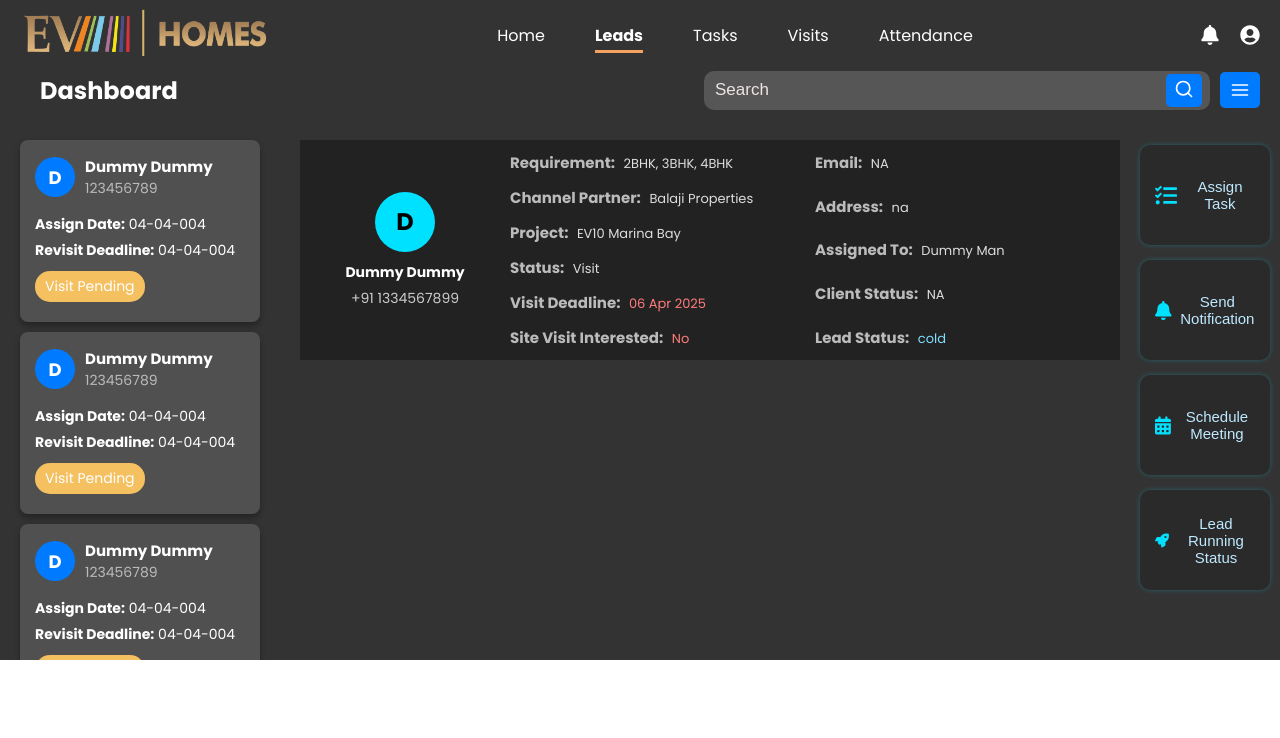
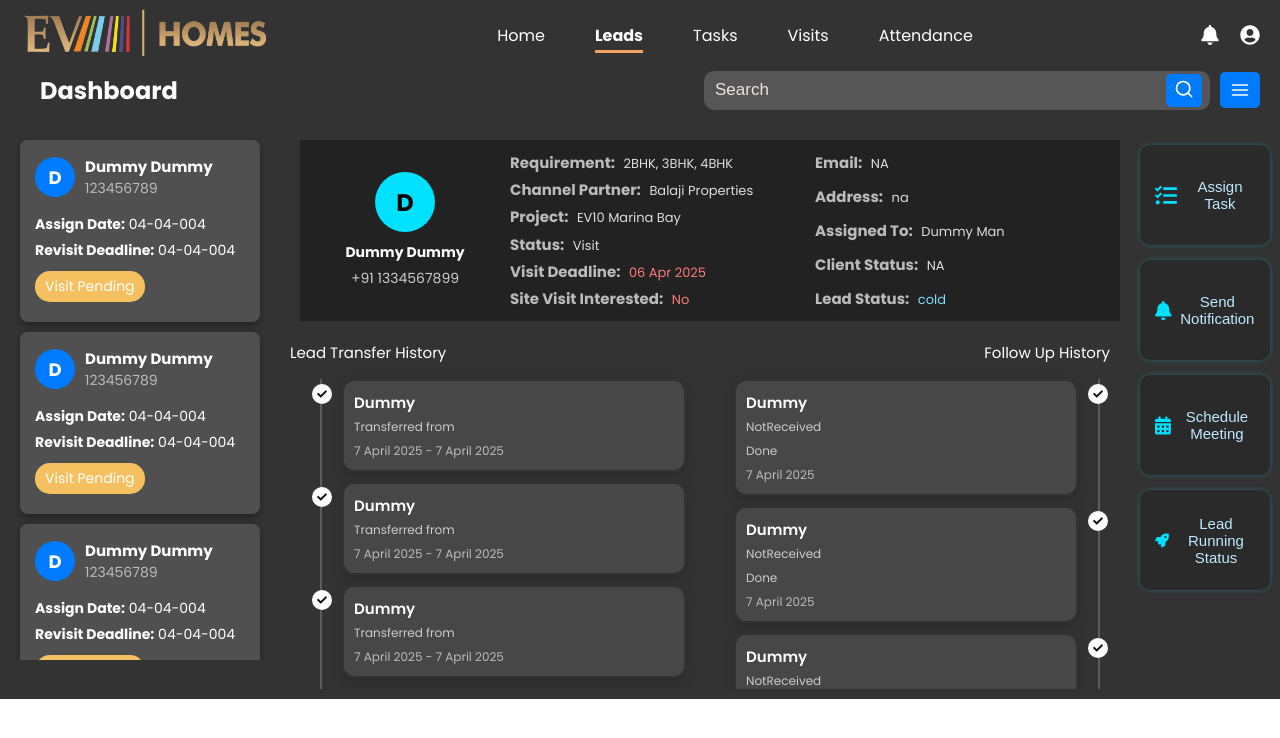
Before and after one commit to shrutimisal/evhomes-desktop-ui, a Next.js app: page /leads in a window 1280 px wide. Shown: the top 738 px of the page. Built offline with nearby package versions, Linux system fonts and the light colour scheme.

Commit message:
notification dialog

```diff
--- a/app/leads/leads.module.css
+++ b/app/leads/leads.module.css
@@ -19,3 +19,8 @@
   .fullContainer{
     background-color: #333;
   }
+
+  .listHistoryContainer{
+  display: flex;
+  flex-direction: column;
+  }
--- a/app/leads/page.js
+++ b/app/leads/page.js
@@ -4,6 +4,7 @@ import Leaddashboardcards from "@/components/LeadsDashboardCards/Leaddashboardca
 import React from "react";
 import styles from "./leads.module.css";
 import Leaddetailspage from "@/components/LeadDetails/Leaddetailspage";
+import Leadshistory from "@/components/LeadsHistory/Leadshistory";
 
 const LeadsPage = () => {
   return (
@@ -12,7 +13,10 @@ const LeadsPage = () => {
 
       <div className={styles.listDetailsContainer}>
         <div className={styles.listContainer}><Leadlistpage /></div>
+        <div className={styles.listHistoryContainer}>
         <Leaddetailspage/>
+
+        </div>
       </div>
     </div>
   );
--- a/components/LeadDetails/Leaddetailspage.js
+++ b/components/LeadDetails/Leaddetailspage.js
@@ -6,6 +6,7 @@ import Assigndialog from "../AssignTaskDialog/Assigndialog";
 import Sendnotificationdialog from "../SendNotificationDialog/Sendnotificationdialog";
 import Schedulemeetingdialog from "../ScheduleMeetingDialog/Schedulemeetingdialog";
 import Leadrunningstatusdialog from "../LeadRunningStatusDialog/Leadrunningstatusdialog";
+import Leadshistory from "../LeadsHistory/Leadshistory";
 
 const Leaddetailspage = () => {
   const [showDialog, setShowDialog] = useState(false);
@@ -43,6 +44,8 @@ const Leaddetailspage = () => {
 
   return (
     <div className={styles.sectionContainer}>
+      <div className={styles.leadHistoryContainer}>
+
       <div className={styles.detailsContainer}>
         <div className={styles.leftSection}>
           <div className={styles.avatar}>D</div>
@@ -103,6 +106,9 @@ const Leaddetailspage = () => {
           <div className={styles.options}></div>
         </div>
       </div>
+
+      <Leadshistory/>
+      </div>
       {/* four Buttons  */}
 
       <div className={styles.buttonColumn}>
--- a/components/LeadDetails/leaddetailspage.module.css
+++ b/components/LeadDetails/leaddetailspage.module.css
@@ -1,6 +1,6 @@
 .detailsContainer {
   width: 800px;
-  max-height: 200px;
+  max-height: 250px;
   background-color: #1a1a1aa8;
   margin: 10px;
   padding: 10px;
@@ -49,6 +49,7 @@
   width: 37.5%;
   padding: 0 10px;
   display: flex;
+  gap: 2px;
   flex-direction: column;
   justify-content: space-between;
 }
@@ -132,3 +133,8 @@
   font-size: 25px;
   color: #00e1ff;
 }
+
+.leadHistoryContainer {
+  display: flex;
+  flex-direction: column;
+}
--- /dev/null
+++ b/components/LeadsHistory/Leadshistory.js
@@ -0,0 +1,97 @@
+import React from "react";
+import styles from "./leadshistory.module.css";
+import { FaCheck } from "react-icons/fa";
+
+const Leadshistory = () => {
+  const transfers = [
+    {
+      name: "Dummy",
+      from: "",
+      startDate: "7 April 2025",
+      endDate: "7 April 2025",
+    },
+    {
+      name: "Dummy",
+      from: "",
+      startDate: "7 April 2025",
+      endDate: "7 April 2025",
+    },
+    {
+      name: "Dummy",
+      from: "",
+      startDate: "7 April 2025",
+      endDate: "7 April 2025",
+    },
+    {
+      name: "Dummy",
+      from: "",
+      startDate: "7 April 2025",
+      endDate: "7 April 2025",
+    },
+  ];
+
+  const followups = [
+    {
+      name: "Dummy",
+      status: "NotReceived",
+      feedback: "Done",
+      date: "7 April 2025",
+    },
+
+    {
+      name: "Dummy",
+      status: "NotReceived",
+      feedback: "Done",
+      date: "7 April 2025",
+    },
+    {
+      name: "Dummy",
+      status: "NotReceived",
+      feedback: "Done",
+      date: "7 April 2025",
+    },
+  ];
+  return (
+    <div className={styles.twoContainers}>
+      <div>
+        <h2 className={styles.heading}>Lead Transfer History</h2>
+        <div className={styles.container}>
+          <div className={styles.timeline}>
+            {transfers.map((item, index) => (
+              <div className={styles.timelineItem} key={index}>
+                <div className={styles.timelineDot}> <FaCheck size={10} color="#121212" /></div>
+                <div className={styles.timelineCard}>
+                  <div className={styles.name}>{item.name}</div>
+                  <div className={styles.subtext}>Transferred from</div>
+                  <div className={styles.date}>
+                    {item.startDate} - {item.endDate}
+                  </div>
+                </div>
+              </div>
+            ))}
+          </div>
+        </div>
+      </div>
+      <div>
+        <h2 className={styles.heading2}>Follow Up History</h2>
+        <div className={styles.container}>
+          <div className={styles.timelineRight}>
+            {followups.map((item, index) => (
+              <div className={styles.timelineRightItem} key={index}>
+                <div className={styles.timelineDotRight}><FaCheck size={10} color="#121212" /></div>
+                <div className={styles.timelineCardRight}>
+                  <div className={styles.name}>{item.name}</div>
+                  <div className={styles.subtext}>{item.status}</div>
+                  <div className={styles.subtext}>{item.feedback}</div>
+                  <div className={styles.date}>{item.date}</div>
+                </div>
+              </div>
+            ))}
+          </div>
+        </div>
+      </div>
+    </div>
+  );
+};
+
+export default Leadshistory;
--- /dev/null
+++ b/components/LeadsHistory/leadshistory.module.css
@@ -0,0 +1,134 @@
+.container {
+  width: fit-content;
+  top: 0;
+  padding: 10px;
+  color: #ffffff;
+  max-height: 300px;
+  overflow-y: auto;
+  scrollbar-width: none;
+  -ms-overflow-style: none;
+}
+
+.heading {
+  font-size: 15px;
+  font-weight: 400;
+  margin-bottom: 2rem;
+  color: #ffffff;
+  margin-bottom: 5px;
+    margin-top: 10px;
+}
+
+.heading2 {
+    text-align: right;
+    font-size: 15px;
+    font-weight: 400;
+    margin-bottom: 5px;
+    margin-top: 10px;
+    color: #ffffff;
+    margin-right: 20px;
+  }
+
+.timeline {
+  position: relative;
+  margin-left: 20px;
+  padding-left: 20px;
+  border-left: 2px solid #ffffff33;
+}
+
+.timelineItem {
+  position: relative;
+  margin-bottom: 10px;
+  display: flex;
+  align-items: flex-start;
+}
+
+.timelineDot {
+  position: absolute;
+  left: -30px;
+  top: 5px;
+  width: 20px;
+  height: 20px;
+  background-color: #ffffff;
+  border-radius: 50%;
+  display: flex;
+  justify-content: center;
+  align-items: center;
+}
+
+.timelineDot::after {
+  content: "";
+  color: #121212;
+  font-size: 12px;
+  font-weight: bold;
+}
+
+.timelineCard {
+  background-color: rgba(255, 255, 255, 0.1);
+  border: 2px solid rgba(0, 0, 0, 0.3);
+  border-radius: 12px;
+  padding: 10px 10px;
+  box-shadow: 0 4px 12px rgba(0, 0, 0, 0.2);
+  width: 320px;
+}
+
+.name {
+  font-weight: 600;
+  font-size: 15px;
+  margin-bottom: 4px;
+}
+
+.subtext {
+  font-size: 12px;
+  color: #cccccc;
+  margin-bottom: 6px;
+}
+
+.date {
+  font-size: 12px;
+  color: #bbbbbb;
+}
+
+.twoContainers {
+    display: flex;
+    gap: 20px;
+    justify-content: space-between;
+    flex-wrap: wrap;
+  }
+
+
+  .timelineRight {
+    position: relative;
+    margin-right: 20px;
+    padding-right: 20px;
+    border-right: 2px solid #ffffff33;
+  }
+
+  .timelineRightItem {
+    position: relative;
+    margin-bottom: 10px;
+    display: flex;
+    flex-direction: row-reverse;
+    align-items: flex-start;
+  }
+
+  .timelineDotRight {
+    position: absolute;
+    right: -30px;
+    top: 5px;
+    width: 20px;
+    height: 20px;
+    background-color: #ffffff;
+    border-radius: 50%;
+    display: flex;
+    justify-content: center;
+    align-items: center;
+  }
+
+  .timelineCardRight {
+    background-color: rgba(255, 255, 255, 0.1);
+    border: 2px solid rgba(0, 0, 0, 0.3);
+    border-radius: 12px;
+    padding: 10px 10px;
+    box-shadow: 0 4px 12px rgba(0, 0, 0, 0.2);
+    width: 320px;
+  }
--- a/components/SendNotificationDialog/Sendnotificationdialog.js
+++ b/components/SendNotificationDialog/Sendnotificationdialog.js
@@ -1,8 +1,12 @@
 import React, { useEffect, useState } from "react";
 import styles from "../AssignTaskDialog/assigndialog.module.css";
 import style from "./sendnotificationdialog.module.css";
+import { GrAttachment } from "react-icons/gr";
+import { FaEye } from "react-icons/fa";
 
 const SendNotificationDialog = ({ onClose }) => {
+  const [fileCount, setFileCount] = useState(0);
+  const [showEyeContainer, setShowEyeContainer] = useState(false);
   const [isClosing, setIsClosing] = useState(false);
   const handleClose = () => {
     setIsClosing(true);
@@ -34,12 +38,41 @@ const SendNotificationDialog = ({ onClose }) => {
           <label htmlFor="text">Type your message here ...</label>
           <textarea name="text" rows="5" />
         </div>
+
+        <div className={styles.formControl}>
+          <label className={style.attachLabel}>
+            <GrAttachment size={15} color="#121212" /> Attach Files
+            <input
+              type="file"
+              multiple
+              className={style.hiddenFileInput}
+              onChange={(e) => setFileCount(e.target.files.length)}
+            />
+          </label>
+          <p className={style.fileText}>{fileCount} file(s) selected</p>
+        </div>
+
         <div className={styles.formControl}>
           <label htmlFor="text">Enter Template</label>
           <input name="text" />
         </div>
 
-        <button className={style.Button}>Send Notification</button>
+        <div className={style.buttonContainer}>
+          <button className={style.Button}>Send Notification</button>
+          <FaEye
+            size={30}
+            color="blue"
+            style={{ cursor: "pointer" }}
+            onClick={() => setShowEyeContainer((prev) => !prev)}
+          />
+        </div>
+        {showEyeContainer && (
+          <div className={style.eyeContainer}>
+            <div className={style.popupBox}>
+              <p></p>
+            </div>
+          </div>
+        )}
       </div>
     </div>
   );
--- a/components/SendNotificationDialog/sendnotificationdialog.module.css
+++ b/components/SendNotificationDialog/sendnotificationdialog.module.css
@@ -8,3 +8,38 @@
   background-color: blue;
   color: white;
 }
+
+.attachLabel {
+  display: inline-block;
+  padding: 6px 12px;
+  background-color: #f0f0f0;
+  border-radius: 20px;
+  cursor: pointer;
+  font-weight: 500;
+}
+
+.hiddenFileInput {
+  display: none;
+}
+
+.fileText {
+  font-size: 14px;
+  color: #666;
+  margin-top: 6px;
+}
+
+.buttonContainer{
+  align-items: center;
+  display: flex;
+  gap: 20px;
+}
+
+.eyeContainer {
+  height: 150px;
+  margin-top: 20px;
+  background-color: #fff;
+  border: 1px solid #ccc;
+  border-radius: 8px;
+  padding: 10px;
+  box-shadow: 0px 4px 10px rgba(0, 0, 0, 0.1);
+}
```
